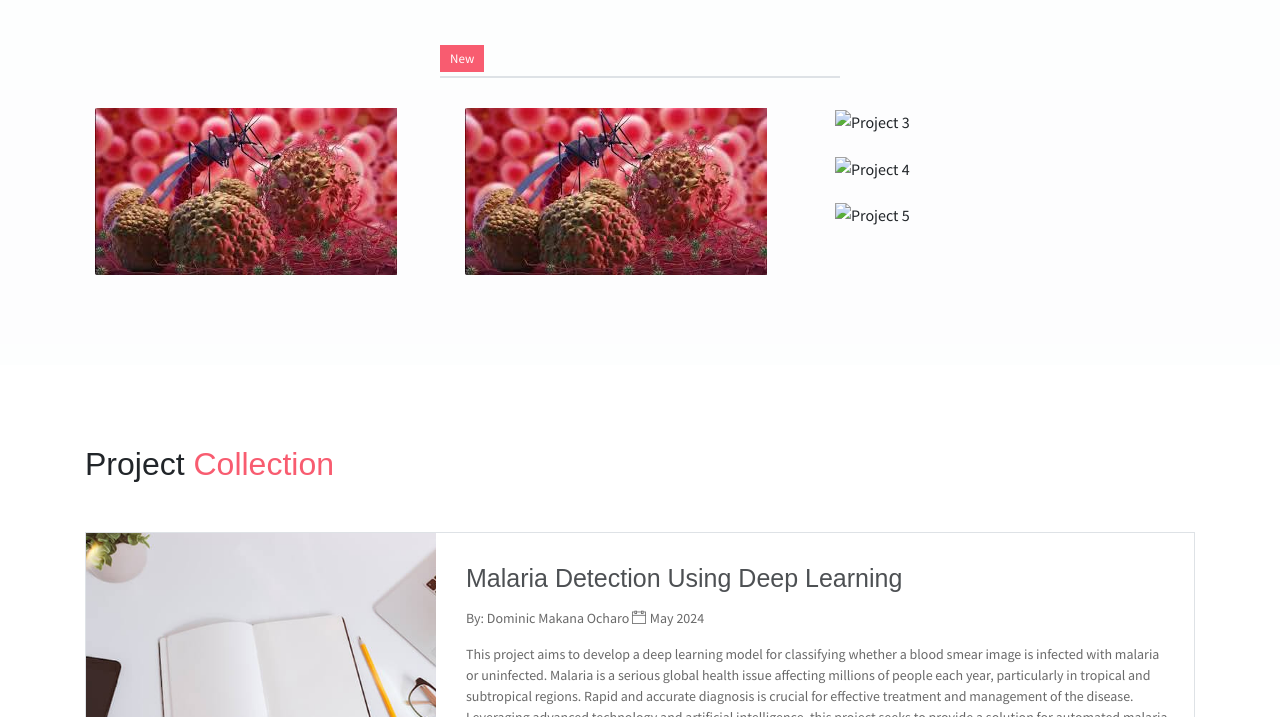
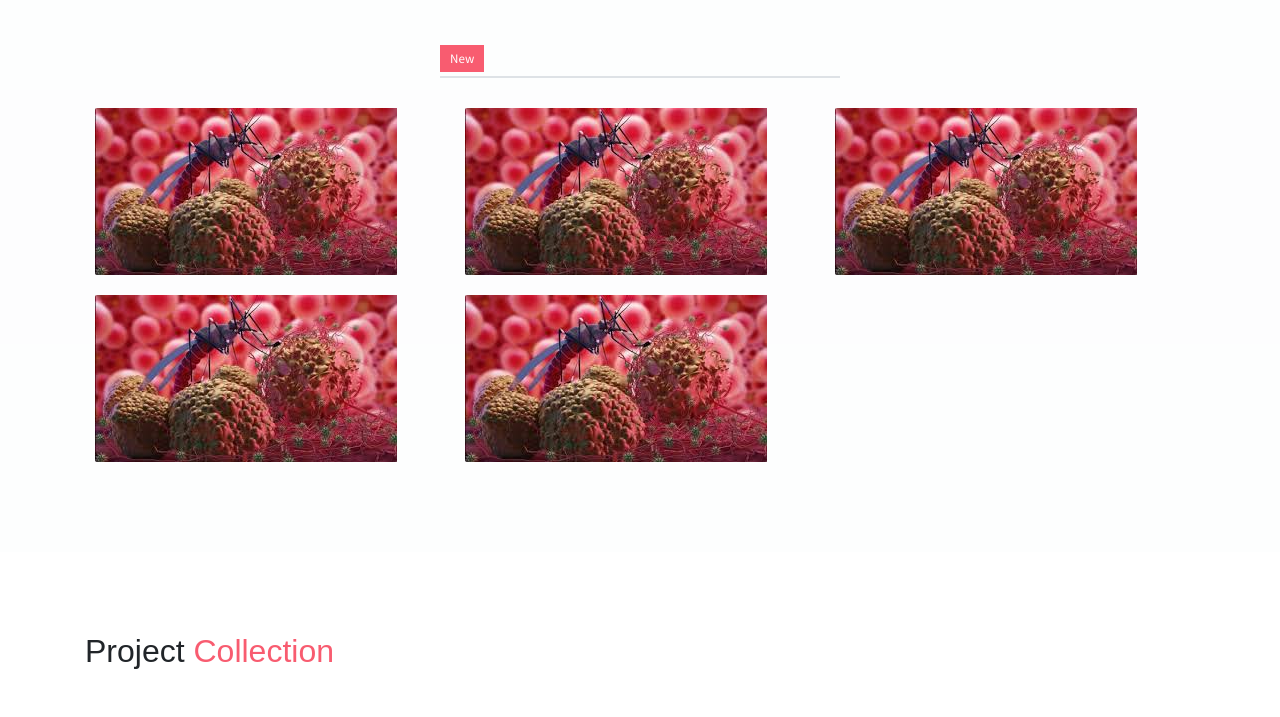
Before and after one commit to DominicOcharo1/dominic-ocharo1, a website: page index.html in a window 1280 px wide. Shown: the part 4229-4946 px from the top of the page. Drawn offline with Linux system fonts and the light colour scheme; some packages are replaced by stand-ins of ours.

Commit message:
Update index.html
centered new and added few images

```diff
--- a/index.html
+++ b/index.html
@@ -405,13 +405,13 @@
         </div>
     </section>
 
-<!<!-- Portfolio Section -->
+<!-- Portfolio Section -->
 <section class="section bg-custom-gray" id="portfolio">
     <div class="container">
         <h1 class="mb-5"><span class="text-danger">My</span> Portfolio</h1>
         <div class="portfolio">
             <div class="filters">
-                <a href="#" data-filter=".new" class="active">
+                <a href="#" data-filter=".new" class="active text-center">
                     New
                 </a>
             </div>
@@ -442,7 +442,7 @@
                 </div>
                 <div class="col-md-6 col-lg-4 web new">
                     <div class="portfolio-item">
-                        <img src="assets/imgs/project-3.jpg" class="img-fluid" alt="Project 3">
+                        <img src="assets/imgs/malaria.jpg" class="img-fluid" alt="Project 3">
                         <div class="content-holder">
                             <a class="img-popup" href="assets/imgs/project-3.jpg"></a>
                             <div class="text-holder">
@@ -454,7 +454,7 @@
                 </div>
                 <div class="col-md-6 col-lg-4 web new">
                     <div class="portfolio-item">
-                        <img src="assets/imgs/project-4.jpg" class="img-fluid" alt="Project 4">
+                        <img src="assets/imgs/malaria.jpg" class="img-fluid" alt="Project 4">
                         <div class="content-holder">
                             <a class="img-popup" href="assets/imgs/project-4.jpg"></a>
                             <div class="text-holder">
@@ -466,7 +466,7 @@
                 </div>
                 <div class="col-md-6 col-lg-4 web new">
                     <div class="portfolio-item">
-                        <img src="assets/imgs/project-5.jpg" class="img-fluid" alt="Project 5">
+                        <img src="assets/imgs/malaria.jpg" class="img-fluid" alt="Project 5">
                         <div class="content-holder">
                             <a class="img-popup" href="assets/imgs/project-5.jpg"></a>
                             <div class="text-holder">
```
